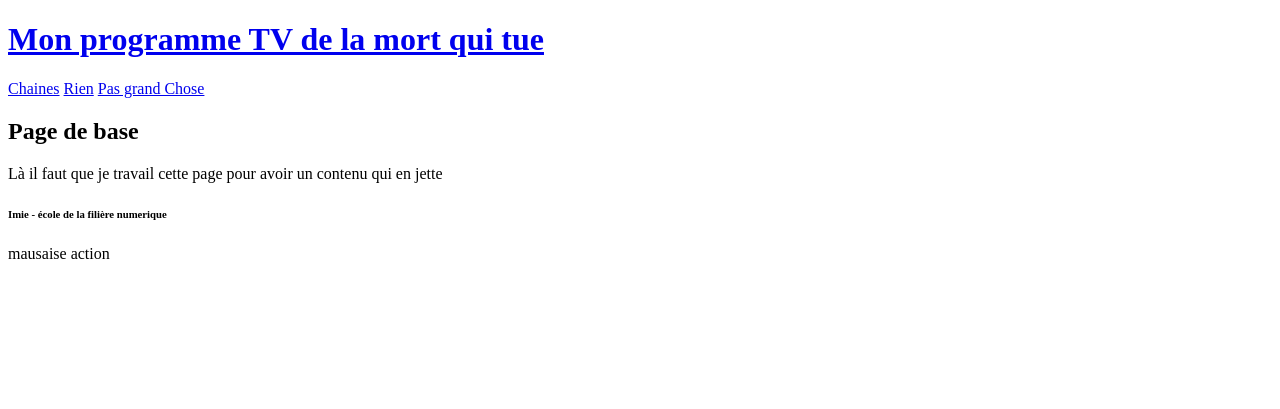
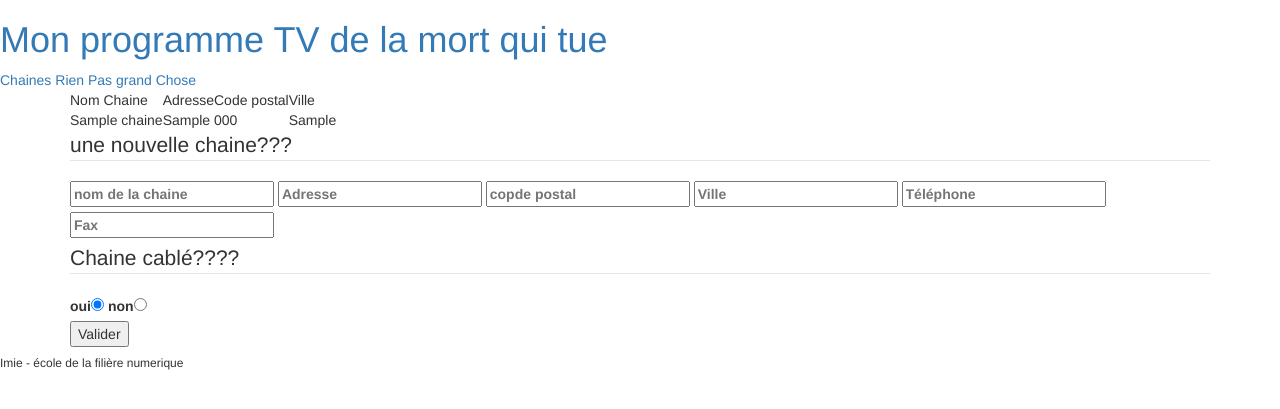
Before and after one commit to erwanf/Telel-cdpn04, a PHP site: page /index.php?controller=chaine&action=allChaine in a window 1280 px wide. Shown: the top 409 px of the page. Run offline with PHP 8.4, Linux system fonts and the light colour scheme; tables that the repository leaves empty or names only in its code hold one stand-in row (values such as "Sample post").

Commit message:
Fin insert Ok

```diff
--- a/Controller/chaineController.php
+++ b/Controller/chaineController.php
@@ -9,6 +9,33 @@
 namespace Controller;
 
 
-class chaineController {
+use Model\ChaineDAO;
+use Model\ChaineDTO;
+use View\View;
+
+class ChaineController {
+    private $chaineDAO;
+
+    function __construct()
+    {
+        $this->chaineDAO = new ChaineDAO();
+    }
+
+
+    public function allChaineAction(){
+        $chaines = $this->chaineDAO->getAllChaine();
+        $view = new View('chaine','allChaine');
+        echo $view->create(array('chaines'=>$chaines));
+    }
+
+    public function insertAction(){
+        $chaineDTO = new ChaineDTO();
+ //       var_dump($_POST);die;
+        $chaineDTO->hydrate($_POST);
+        $this->chaineDAO->insert($chaineDTO);
+        $this->allChaineAction();
+ //       header('Location: index.php?controller=chaine&action=allChaine');
+    }
+
 
 }
--- a/Model/ChaineDAO.php
+++ b/Model/ChaineDAO.php
@@ -12,6 +12,30 @@ namespace Model;
 class ChaineDAO extends Connexion {
 
     public function getAllChaine(){
-        $sql = 'SELECT * FROM chaine;';
+        $sql = 'SELECT * FROM chaine ORDER BY chaine_id;';
+        $result = $this->executeRequest($sql);
+
+        $chaines = array();
+        while($row = $result->fetch()){
+            $dto = new ChaineDTO();
+            $dto->hydrate($row);
+            $chaines[]=$dto;
+        }
+        return $chaines;
+    }
+
+    public function insert(chaineDTO $dto){
+        $sql = 'INSERT INTO chaine( nom_chaine, adresse, code_postal, ville,
+            telephone, chaine_cablee, fax) VALUES  (?,?,?,?,?,?,?);';
+        $param = array(
+            $dto->getNom_chaine(),
+            $dto->getAdresse(),
+            $dto->getCode_postal(),
+            $dto->getVille(),
+            $dto->getTelephone(),
+            $dto->getChaine_cablee(),
+            $dto->getFax()
+        );
+        $this->executeRequest($sql,$param);
     }
 }
--- a/Model/ChaineDTO.php
+++ b/Model/ChaineDTO.php
@@ -10,5 +10,158 @@ namespace Model;
 
 
 class ChaineDTO {
+    /********************************Attributs********************************/
+    private $chaine_id;
+    private $nom_chaine;
+    private $adresse;
+    private $code_postal;
+    private $ville;
+    private $telephone;
+    private $chaine_cablee;
+    private $fax;
+
+    /******************************methode************************************/
+
+    public function hydrate ($donnees){
+        foreach($donnees as $key=>$value){
+            $methode = 'set'.ucfirst($key);
+            if (method_exists($this,$methode)){
+                $this->$methode($value);
+            }
+        }
+    }
+
+    /*******************************getter and setter************************/
+    /**
+     * @return mixed
+     */
+    public function getChaine_id()
+    {
+        return $this->chaine_id;
+    }
+
+    /**
+     * @param mixed $chaine_id
+     */
+    public function setChaine_id($chaine_id)
+    {
+        $this->chaine_id = $chaine_id;
+    }
+
+    /**
+     * @return mixed
+     */
+    public function getNom_chaine()
+    {
+        return $this->nom_chaine;
+    }
+
+    /**
+     * @param mixed $nom_chaine
+     */
+    public function setNom_chaine($nom_chaine)
+    {
+        $this->nom_chaine = $nom_chaine;
+    }
+
+    /**
+     * @return mixed
+     */
+    public function getAdresse()
+    {
+        return $this->adresse;
+    }
+
+    /**
+     * @param mixed $adresse
+     */
+    public function setAdresse($adresse)
+    {
+        $this->adresse = $adresse;
+    }
+
+    /**
+     * @return mixed
+     */
+    public function getCode_postal()
+    {
+        return $this->code_postal;
+    }
+
+    /**
+     * @param mixed $code_postal
+     */
+    public function setCode_postal($code_postal)
+    {
+        $this->code_postal = $code_postal;
+    }
+
+    /**
+     * @return mixed
+     */
+    public function getVille()
+    {
+        return $this->ville;
+    }
+
+    /**
+     * @param mixed $ville
+     */
+    public function setVille($ville)
+    {
+        $this->ville = $ville;
+    }
+
+    /**
+     * @return mixed
+     */
+    public function getTelephone()
+    {
+        return $this->telephone;
+    }
+
+    /**
+     * @param mixed $telephone
+     */
+    public function setTelephone($telephone)
+    {
+        $this->telephone = $telephone;
+    }
+
+    /**
+     * @return mixed
+     */
+    public function getChaine_cablee()
+    {
+        return $this->chaine_cablee;
+    }
+
+    /**
+     * @param mixed $chaine_cablee
+     */
+    public function setChaine_cablee($chaine_cablee)
+    {
+        $this->chaine_cablee = $chaine_cablee;
+    }
+
+    /**
+     * @return mixed
+     */
+    public function getFax()
+    {
+        return $this->fax;
+    }
+
+    /**
+     * @param mixed $fax
+     */
+    public function setFax($fax)
+    {
+        $this->fax = $fax;
+    }
+
+
+
+
 
 }
--- a/Model/Connexion.php
+++ b/Model/Connexion.php
@@ -26,7 +26,19 @@ class Connexion {
             $pw,
             array(PDO::ATTR_ERRMODE=>PDO::ERRMODE_EXCEPTION)
         );
+        return $this->bdd;
     }
 
 
+    public function executeRequest($sql,$param=null){
+        if ($param==null){
+            $result = $this->getBdd()->query($sql);
+        }
+        else{
+            $result=$this->getBdd()->prepare($sql);
+            $result->execute($param);
+        }
+        return $result;
+    }
+
 }
--- a/View/chaine/allChaineView.php
+++ b/View/chaine/allChaineView.php
@@ -1,7 +1,43 @@
-<?php
-/**
- * Created by PhpStorm.
- * User: Erwan
- * Date: 11/06/2015
- * Time: 14:08
- */
+<section>
+    <table>
+        <thead>
+        <tr>
+            <td>Nom Chaine</td>
+            <td>Adresse</td>
+            <td>Code postal</td>
+            <td>Ville</td>
+        </tr>
+        </thead>
+        <tbody>
+        <?php foreach($chaines as $dto){ ?>
+        <tr>
+            <td><?= $dto->getNom_chaine() ?></td>
+            <td><?= $dto->getAdresse() ?></td>
+            <td><?= $dto->getCode_postal() ?></td>
+            <td><?= $dto->getVille() ?></td>
+        </tr>
+        <?php }?>
+        </tbody>
+    </table>
+</section>
+
+<section>
+    <form action="index.php?controller=chaine&action=insert" method="post">
+        <fieldset >
+            <legend>une nouvelle chaine???</legend>
+            <label><input type="text" name="nom_chaine" placeholder="nom de la chaine" required="required"/></label>
+            <label><input type="text" name="adresse" placeholder="Adresse" required="required"/></label>
+            <label><input type="text" name="code_postal" placeholder="copde postal" required="required"/></label>
+            <label><input type="text" name="ville" placeholder="Ville" required="required"/></label>
+            <label><input type="tel" name="telephone" placeholder="Téléphone" required="required"/></label>
+            <label><input type="tel" name="fax" placeholder="Fax" /></label>
+            <fieldset >
+                <legend>Chaine cablé????</legend>
+                <label>oui<input type="radio" name="chaine_cablee" value="1" id="cable1" checked="checked"/></label>
+                <label>non<input type="radio" name="chaine_cablee" value="0" id="cable2" /></label>
+
+            </fieldset>
+            <input type="submit" value="Valider"/>
+        </fieldset>
+    </form>
+</section>
--- a/View/layout.php
+++ b/View/layout.php
@@ -3,8 +3,10 @@
 <head>
     <meta charset="UTF-8">
     <title>Télé</title>
+    <link rel="stylesheet" href="./public/css/bootstrap.min.css">
 </head>
 <body>
+
 <header>
     <h1>
         <a href="index.php">Mon programme TV de la mort qui tue</a>
@@ -15,14 +17,14 @@
         <a href="#">Pas grand Chose</a>
     </nav>
 </header>
-
-<?=$content?>
-
+<div class="container">
+    <?= $content ?>
+</div>
 <footer>
+    <h6>
+        Imie - école de la filière numerique
+    </h6>
 
 </footer>
-<h6>
-    Imie - école de la filière numerique
-</h6>
 </body>
 </html>
```
